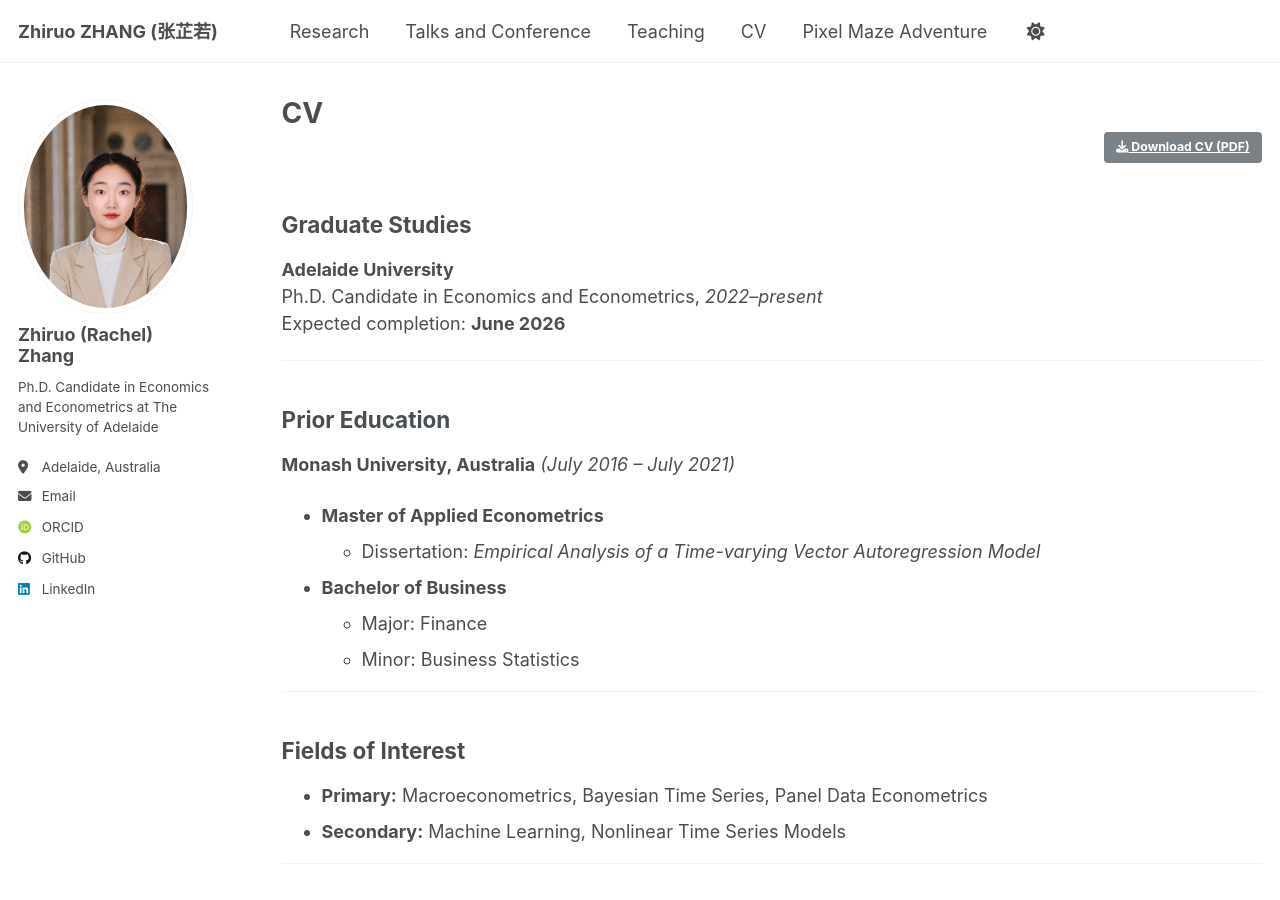
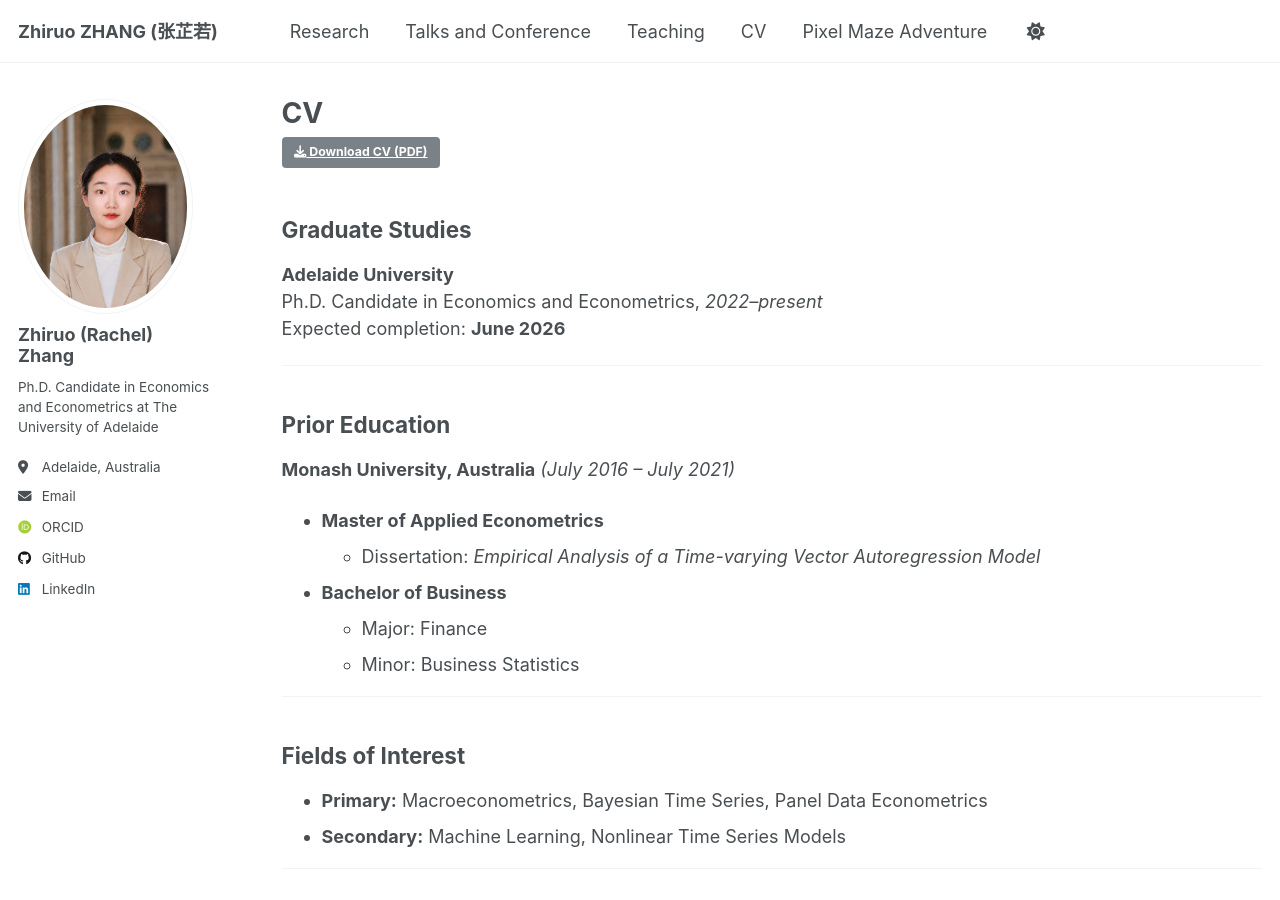
Before and after one commit to zhiruozzr/zhiruozzr.github.io, a Jekyll site: the page built from _pages/cv.md, in a window 1280 px wide and 900 px high. Built offline with Jekyll 4.4.1, drawn with Linux system fonts in a browser that asks for light colours; some web fonts are replaced; a script that is not in the unit is left out.

Commit message:
Update cv.md

```diff
--- a/_pages/cv.md
+++ b/_pages/cv.md
@@ -9,7 +9,7 @@
 
 {% include base_path %}
 
-<p style="text-align: right; margin-top: -10px;">
+<p style="text-align: left; margin-top: -5px;">
   <a href="{{ '/files/zzr_CV.pdf' | relative_url }}" class="btn btn--primary btn--small">
     <i class="fa fa-download"></i> Download CV (PDF)
   </a>
```
